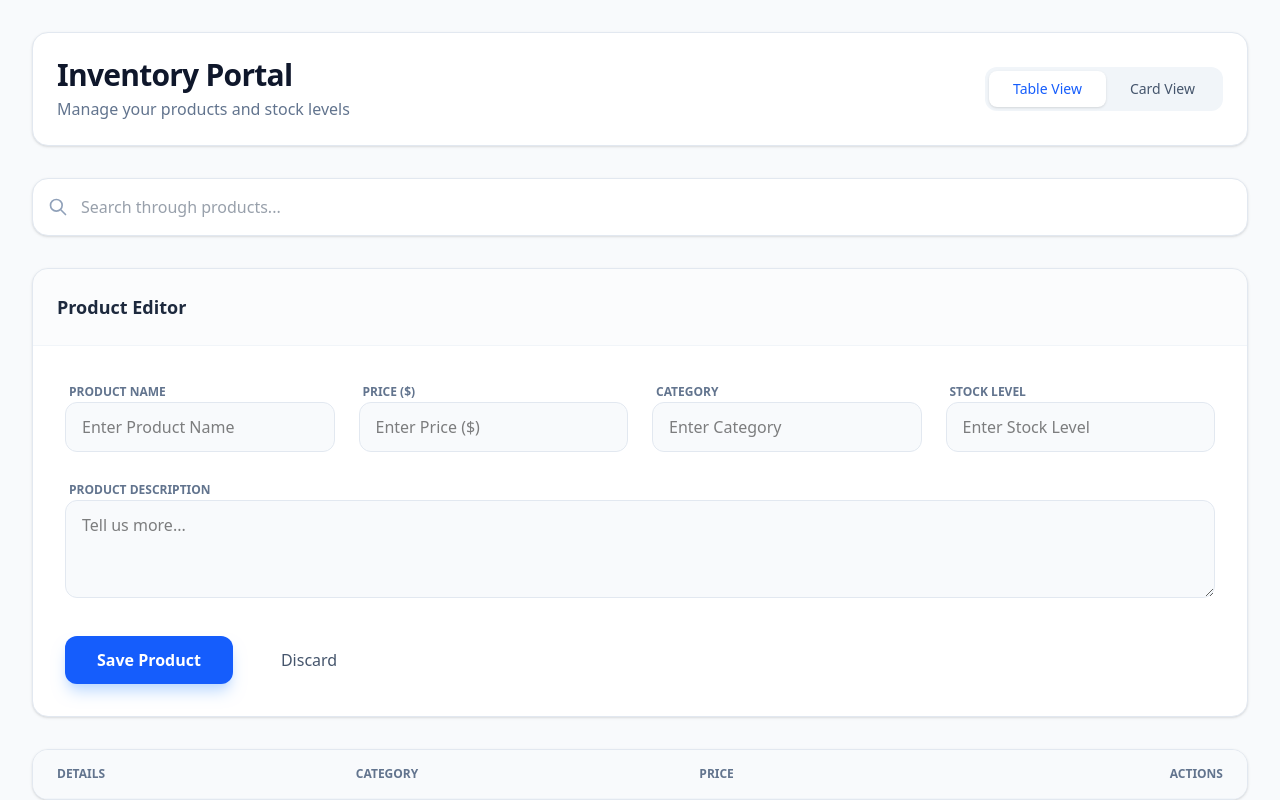
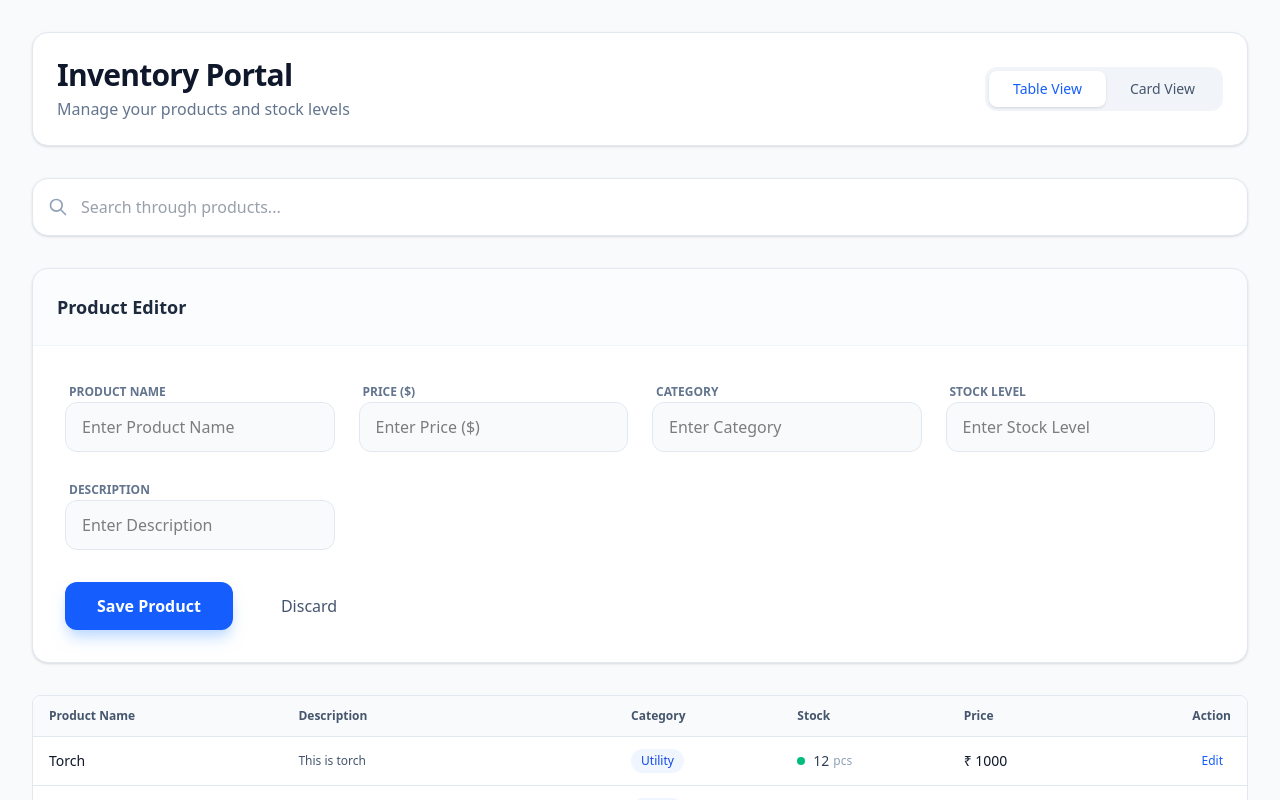
Before and after one commit to droidDev-Ak/Labs_frontend_task, a React (Vite) app in the folder Labs Task/Labs_task/: page / in a window 1280 px wide. Shown: the top 800 px of the page. Built offline with nearby package versions, Linux system fonts and the light colour scheme.

Commit message:
added the saveProduct Feature

```diff
--- a/Labs Task/Labs_task/src/components/Form.jsx
+++ /dev/null
@@ -1,49 +0,0 @@
-const ProductForm = () => (
-  <section className="bg-white rounded-2xl border border-slate-200 shadow-sm overflow-hidden">
-    <div className="p-6 border-b border-slate-100 bg-slate-50/50">
-      <h2 className="text-lg font-bold text-slate-800">Product Editor</h2>
-    </div>
-    <div className="p-8">
-      <div className="grid grid-cols-1 md:grid-cols-2 lg:grid-cols-4 gap-6">
-        {["Product Name", "Price ($)", "Category", "Stock Level"].map(
-          (label) => (
-            <div key={label} className="space-y-2">
-              <label className="text-xs font-bold text-slate-500 uppercase ml-1">
-                {label}
-              </label>
-              <input
-                type={
-                  label.includes("Price") || label.includes("Stock")
-                    ? "number"
-                    : "text"
-                }
-                placeholder={`Enter ${label}`}
-                className="w-full px-4 py-3 bg-slate-50 border border-slate-200 rounded-xl focus:bg-white focus:ring-2 focus:ring-blue-500 outline-none transition-all"
-              />
-            </div>
-          )
-        )}
-      </div>
-      <div className="mt-6 space-y-2">
-        <label className="text-xs font-bold text-slate-500 uppercase ml-1">
-          Product Description
-        </label>
-        <textarea
-          rows="3"
-          placeholder="Tell us more..."
-          className="w-full px-4 py-3 bg-slate-50 border border-slate-200 rounded-xl focus:bg-white focus:ring-2 focus:ring-blue-500 outline-none transition-all"
-        />
-      </div>
-      <div className="mt-8 flex items-center gap-4">
-        <button className="px-8 py-3 bg-blue-600 text-white font-semibold rounded-xl hover:bg-blue-700 shadow-lg shadow-blue-200 transition-all active:scale-95">
-          Save Product
-        </button>
-        <button className="px-8 py-3 text-slate-600 font-medium hover:bg-slate-100 rounded-xl transition-all">
-          Discard
-        </button>
-      </div>
-    </div>
-  </section>
-);
-
-export default ProductForm;
--- a/Labs Task/Labs_task/src/components/Header.jsx
+++ b/Labs Task/Labs_task/src/components/Header.jsx
@@ -1,4 +1,5 @@
 const Header = ({ viewType, setViewType }) => (
+
   <header className="flex flex-col md:flex-row md:items-center justify-between gap-6 bg-white p-6 rounded-2xl shadow-sm border border-slate-200">
     <div>
       <h1 className="text-3xl font-bold text-slate-900 tracking-tight">
--- a/Labs Task/Labs_task/src/components/ProductDisplay.jsx
+++ b/Labs Task/Labs_task/src/components/ProductDisplay.jsx
@@ -1,41 +1,93 @@
 const ProductDisplay = ({ viewType, products }) => {
+  if (!products || products.length === 0) {
+    return (
+      <div className="flex items-center justify-center p-8 bg-white rounded-lg border border-dashed border-slate-200">
+        <p className="text-slate-500 text-sm font-medium">
+          No products found. Add one above.
+        </p>
+      </div>
+    );
+  }
+
   if (viewType === "table") {
     return (
-      <div className="bg-white rounded-2xl border border-slate-200 shadow-sm overflow-hidden">
-        <table className="w-full">
-          <thead className="bg-slate-50 border-b border-slate-100">
-            <tr>
-              <th className="px-6 py-4 text-left text-xs font-bold text-slate-500 uppercase">
-                Details
+      <div className="bg-white rounded-lg border border-slate-200 overflow-x-auto">
+        <table className="w-full text-sm">
+          <thead className="bg-slate-50">
+            <tr className="border-b border-slate-200">
+              <th className="px-4 py-3 text-left text-xs font-semibold text-slate-600">
+                Product Name
               </th>
-              <th className="px-6 py-4 text-left text-xs font-bold text-slate-500 uppercase">
+              <th className="px-4 py-3 text-left text-xs font-semibold text-slate-600">
+                Description
+              </th>
+              <th className="px-4 py-3 text-left text-xs font-semibold text-slate-600">
                 Category
               </th>
-              <th className="px-6 py-4 text-left text-xs font-bold text-slate-500 uppercase">
+              <th className="px-4 py-3 text-left text-xs font-semibold text-slate-600">
+                Stock
+              </th>
+              <th className="px-4 py-3 text-left text-xs font-semibold text-slate-600">
                 Price
               </th>
-              <th className="px-6 py-4 text-right text-xs font-bold text-slate-500 uppercase">
-                Actions
+              <th className="px-4 py-3 text-right text-xs font-semibold text-slate-600">
+                Action
               </th>
             </tr>
           </thead>
-          <tbody className="divide-y divide-slate-100">
-            {/* {products.map((p) => (
+
+          <tbody className="divide-y divide-slate-200">
+            {products.map((p) => (
               <tr key={p.id} className="hover:bg-slate-50 transition-colors">
-                <td className="px-6 py-4 font-semibold text-slate-900">
-                  {p.name}
+                <td className="px-4 py-3 align-middle min-w-37.5">
+                  <div className="font-medium text-slate-900 text-sm">
+                    {p.name}
+                  </div>
                 </td>
-                <td className="px-6 py-4 text-slate-600">{p.category}</td>
-                <td className="px-6 py-4 font-bold text-slate-900">
-                  ${p.price}
+
+                <td className="px-4 py-3 align-middle min-w-50 max-w-75">
+                  <div className="text-xs text-slate-600 line-clamp-2">
+                    {p.description || "No description"}
+                  </div>
                 </td>
-                <td className="px-6 py-4 text-right">
-                  <button className="text-blue-600 hover:bg-blue-50 p-2 rounded-lg">
+
+                <td className="px-4 py-3 align-middle min-w-25">
+                  <span className="inline-block px-2.5 py-1 rounded-full text-xs font-medium bg-blue-50 text-blue-700 whitespace-nowrap">
+                    {p.category}
+                  </span>
+                </td>
+
+                <td className="px-4 py-3 align-middle min-w-25">
+                  <div className="flex items-center">
+                    <div className="flex items-center">
+                      <span
+                        className={`h-2 w-2 rounded-full mr-2 ${
+                          p.stock < 5 ? "bg-amber-500" : "bg-emerald-500"
+                        }`}
+                      />
+                      <span
+                        className={`text-sm font-medium ${
+                          p.stock < 5 ? "text-amber-600" : "text-slate-700"
+                        }`}
+                      >
+                        {p.stock}
+                      </span>
+                    </div>
+                    <span className="ml-1 text-xs text-slate-400">pcs</span>
+                  </div>
+                </td>
+
+                <td className="px-4 py-3 align-middle font-medium text-slate-900 min-w-25">
+                  ₹ {p.price}
+                </td>
+
+                <td className="px-4 py-3 text-right align-middle min-w-20">
+                  <button className="inline-flex items-center text-blue-600 hover:text-blue-800 text-xs font-medium px-2 py-1 hover:bg-blue-50 rounded transition-colors">
                     Edit
                   </button>
                 </td>
               </tr>
-            ))} */}
+            ))}
           </tbody>
         </table>
       </div>
@@ -43,19 +95,66 @@ const ProductDisplay = ({ viewType, products }) => {
   }
 
   return (
-    <div className="grid grid-cols-1 md:grid-cols-3 gap-6">
+    <div className="grid grid-cols-1 sm:grid-cols-2 lg:grid-cols-3 xl:grid-cols-4 gap-4">
       {products.map((p) => (
         <div
           key={p.id}
-          className="bg-white p-6 rounded-2xl border border-slate-200 shadow-sm hover:shadow-md transition-all"
+          className="bg-white rounded-lg border border-slate-200 hover:border-slate-300 transition-all max-w-60 mx-auto w-full"
         >
-          <span className="text-[10px] font-black uppercase text-blue-500">
-            {p.category}
-          </span>
-          <h3 className="font-bold text-slate-900 text-lg">{p.name}</h3>
-          <div className="mt-6 flex justify-between items-end">
-            <p className="text-2xl font-black text-slate-900">${p.price}</p>
-            <button className="text-blue-600 font-medium text-sm">Edit</button>
+          <div className="p-3">
+            <div className="flex items-start justify-between mb-2">
+              <span className="inline-block px-2 py-0.5 rounded-full text-[10px] font-medium bg-blue-50 text-blue-700 truncate max-w-[70%]">
+                {p.category}
+              </span>
+              <span
+                className={`h-2 w-2 rounded-full mt-1 ${
+                  p.stock > 0 ? "bg-emerald-500" : "bg-red-500"
+                }`}
+              />
+            </div>
+
+            <h3 className="font-semibold text-slate-900 text-sm mb-1 truncate">
+              {p.name}
+            </h3>
+
+            <p className="text-xs text-slate-600 leading-relaxed line-clamp-2 mb-3 h-8">
+              {p.description || "No description provided."}
+            </p>
+
+            <div className="flex items-center justify-between pt-2 border-t border-slate-100">
+              <div>
+                <p className="text-[10px] uppercase tracking-wider text-slate-500 font-medium">
+                  Price
+                </p>
+                <p className="text-sm font-semibold text-slate-900">
+                  ${p.price}
+                </p>
+              </div>
+
+              <div className="text-right">
+                <p className="text-[10px] uppercase tracking-wider text-slate-500 font-medium">
+                  Stock
+                </p>
+                <p
+                  className={`text-sm font-semibold ${
+                    p.stock < 5 ? "text-amber-600" : "text-slate-700"
+                  }`}
+                >
+                  {p.stock} pcs
+                </p>
+              </div>
+
+              <button className="p-1.5 rounded-md bg-slate-50 hover:bg-blue-50 hover:text-blue-600 text-slate-500 transition-colors ml-2">
+                <svg
+                  xmlns="http://www.w3.org/2000/svg"
+                  className="h-3.5 w-3.5"
+                  viewBox="0 0 20 20"
+                  fill="currentColor"
+                >
+                  <path d="M13.586 3.586a2 2 0 112.828 2.828l-.793.793-2.828-2.828.793-.793zM11.379 5.793L3 14.172V17h2.828l8.38-8.379-2.83-2.828z" />
+                </svg>
+              </button>
+            </div>
           </div>
         </div>
       ))}
--- /dev/null
+++ b/Labs Task/Labs_task/src/components/ProductForm.jsx
@@ -0,0 +1,84 @@
+import { useState } from "react";
+
+const ProductForm = ({ products, setProducts }) => {
+  const fields = [
+    { "Product Name": "name" },
+    { "Price ($)": "price" },
+    { Category: "category" },
+    { "Stock Level": "stock" },
+    { Description: "description" },
+  ];
+  const initalState = {
+    name: "",
+    description: "",
+    stock: 0,
+    category: "",
+    price: 0,
+  };
+  const [formData, setFormData] = useState(initalState);
+
+  const handleProductAdd = () => {
+    setProducts((prev) => [...prev, formData]);
+    console.log(products);
+  };
+
+  const handleDiscard = () => {
+    setFormData(initalState);
+  };
+  const handleChange = (name, value) => {
+    setFormData((prev) => ({ ...prev, [name]: value }));
+    console.log(formData);
+  };
+
+  return (
+    <section className="bg-white rounded-2xl border border-slate-200 shadow-sm overflow-hidden">
+      <div className="p-6 border-b border-slate-100 bg-slate-50/50">
+        <h2 className="text-lg font-bold text-slate-800">Product Editor</h2>
+      </div>
+      <div className="p-8">
+        <div className="grid grid-cols-1 md:grid-cols-2 lg:grid-cols-4 gap-6">
+          {fields.map((field) => {
+            const keyName = Object.keys(field)[0];
+            const values = Object.values(field)[0];
+            console.log(values);
+            return (
+              <div key={keyName} className="space-y-2">
+                <label className="text-xs font-bold text-slate-500 uppercase ml-1">
+                  {keyName}
+                </label>
+                <input
+                  type={
+                    keyName.includes("Price") || keyName.includes("Stock")
+                      ? "number"
+                      : "text"
+                  }
+                  value={formData.values}
+                  onChange={(e) => handleChange(values, e.target.value)}
+                  placeholder={`Enter ${keyName}`}
+                  className="w-full px-4 py-3 bg-slate-50 border border-slate-200 rounded-xl focus:bg-white focus:ring-2 focus:ring-blue-500 outline-none transition-all"
+                />
+              </div>
+            );
+          })}
+        </div>
+
+        <div className="mt-8 flex items-center gap-4">
+          <button
+            onClick={handleProductAdd}
+            className="px-8 py-3 bg-blue-600 text-white font-semibold rounded-xl hover:bg-blue-700 shadow-lg shadow-blue-200 transition-all active:scale-95"
+          >
+            Save Product
+          </button>
+          <button
+            onClick={handleDiscard}
+            className="px-8 py-3 text-slate-600 font-medium hover:bg-slate-100 rounded-xl transition-all"
+          >
+            Discard
+          </button>
+        </div>
+      </div>
+    </section>
+  );
+};
+
+export default ProductForm;
--- a/Labs Task/Labs_task/src/pages/Home.jsx
+++ b/Labs Task/Labs_task/src/pages/Home.jsx
@@ -1,7 +1,7 @@
 import { useState } from "react";
 import Header from "../components/Header";
 import SearchBar from "../components/Search";
-import ProductForm from "../components/Form";
+import ProductForm from "../components/ProductForm";
 import ProductDisplay from "../components/ProductDisplay";
 import Pagination from "../components/Pagination";
 
@@ -9,13 +9,29 @@ export default function App() {
   const [viewType, setViewType] = useState("table");
   const [searchTerm, setSearchTerm] = useState("");
   const [currentPage, setCurrentPage] = useState(1);
+  const [products, setProducts] = useState([
+    {
+      name: "Torch",
+      price: 1000,
+      category: "Utility",
+      stock: 12,
+      description: "This is torch ",
+    },
+    {
+      name: "Torch",
+      price: 1000,
+      category: "Utility",
+      stock: 12,
+      description: "This is torch ",
+    },
+  ]);
 
   return (
     <div className="min-h-screen bg-[#f8fafc] p-4 md:p-8 space-y-8">
       <Header viewType={viewType} setViewType={setViewType} />
       <SearchBar searchTerm={searchTerm} onSearchChange={setSearchTerm} />
-      <ProductForm />
-      <ProductDisplay viewType={viewType}  />
+      <ProductForm setProducts={setProducts} products={products} />
+      <ProductDisplay viewType={viewType} products={products} />
       <Pagination
         totalPages={3}
         currentPage={currentPage}
```
